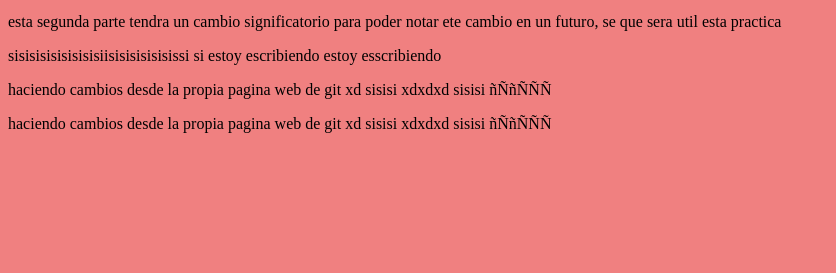
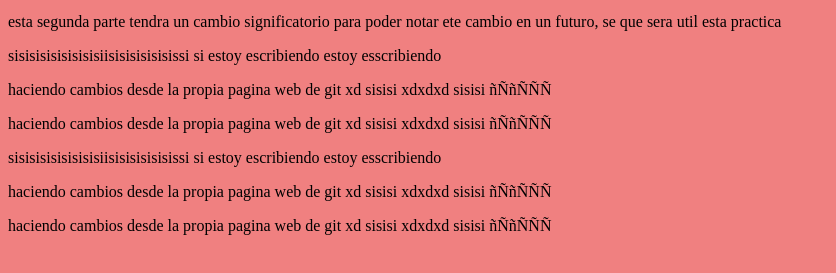
Before and after one commit to SQ-Raz/ETS_Practica, a plain HTML site: page index.html in a window 1280 px wide. Shown: the part 101-374 px from the top of the page, without its empty margins (0-836 px from the left). Drawn offline with Linux system fonts and the light colour scheme.

Commit message:
SISISISIñ

```diff
--- a/index.html
+++ b/index.html
@@ -15,6 +15,9 @@
     <p>sisisisisisisisisiisisisisisisissi si estoy escribiendo estoy esscribiendo</p>
     <p>haciendo cambios desde la propia pagina web de git xd sisisi xdxdxd sisisi ñÑñÑÑÑ</p>
     <p>haciendo cambios desde la propia pagina web de git xd sisisi xdxdxd sisisi ñÑñÑÑÑ</p>
+    <p>sisisisisisisisisiisisisisisisissi si estoy escribiendo estoy esscribiendo</p>
+    <p>haciendo cambios desde la propia pagina web de git xd sisisi xdxdxd sisisi ñÑñÑÑÑ</p>
+    <p>haciendo cambios desde la propia pagina web de git xd sisisi xdxdxd sisisi ñÑñÑÑÑ</p>
 
 </body>
 </html>
```
